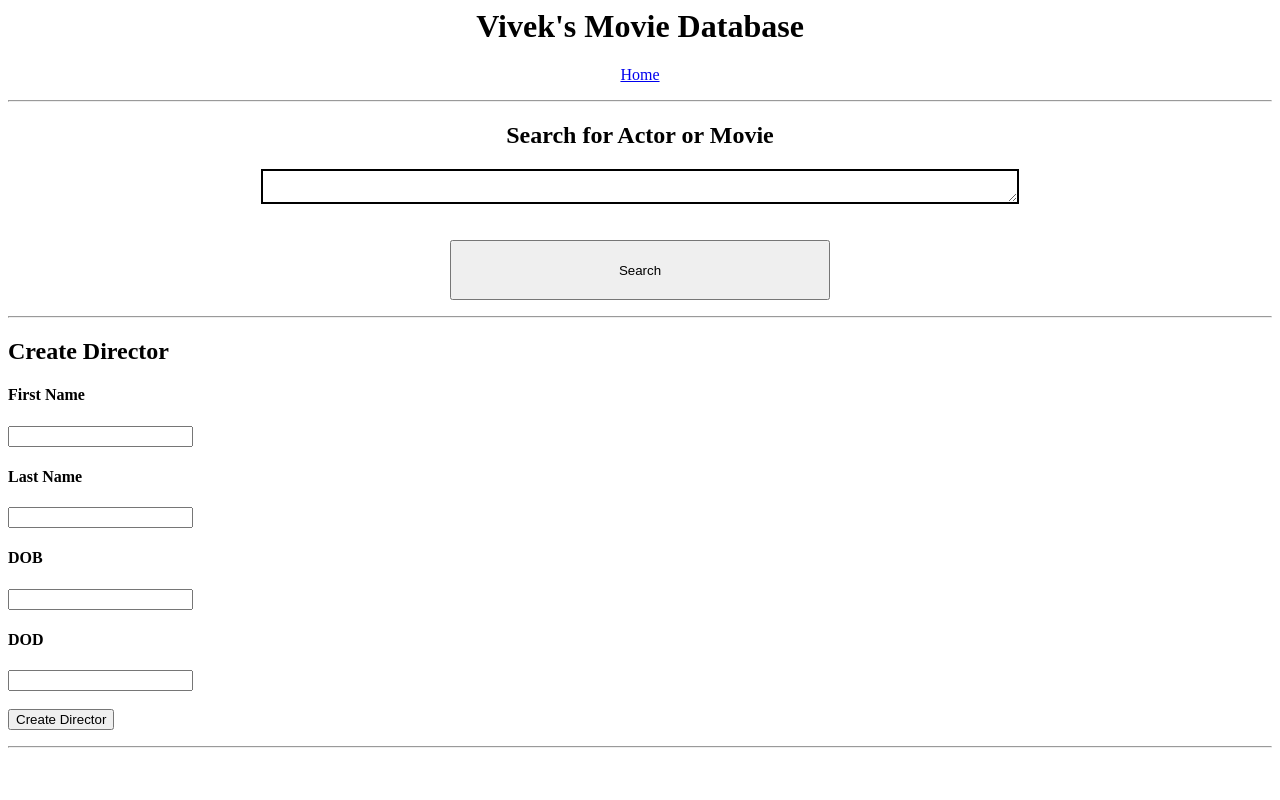
After one commit to vivsiv/database-systems, a PHP site: page /director_form.php in a window 1280 px wide. The commit adds this page. Run offline with PHP 8.4, Linux system fonts and the light colour scheme.

Commit message:
styling header/submit id fixes

```diff
--- a/P1C/www/assets/style.css
+++ b/P1C/www/assets/style.css
@@ -5,22 +5,25 @@
 .header_link {
 	text-align: center;
 }
-
-#search_select {
-	width:25%;
-	vertical-align: middle;
-	float:left;
-	margin-right:10px;
+#search_header {
+	text-align: center;
 }
 
 #search {
 	width:60%;
-	height:50px;
+	height:35px;
+	display: block;
+	margin-left: auto;
+	margin-right: auto;
 	border: 2px solid black;
 	font-size: 13pt;
+	text-align: center;
 }
 
-#submit {
-	width: 35%;
+#search_submit {
+	display: block;
+	margin-left: auto;
+	margin-right: auto;
+	width: 30%;
 	height: 60px;
 }
--- /dev/null
+++ b/P1C/www/director_form.php
@@ -0,0 +1,18 @@
+<?php include 'header.php' ?>
+<body>
+	<h2>Create Director</h2>
+	<form id="create_director_form" action='create_director.php' method='GET'>
+		<input name="create_director" type="hidden" value="true"/>
+		<h4>First Name</h4>
+		<input type="text" name="first"/>
+		<h4>Last Name</h4>
+		<input type="text" name="last"/>
+		<h4>DOB</h4>
+		<input type="text" name="dob"/>
+		<h4>DOD</h4>
+		<input type="text" name="dod"/>
+		<br/><br/>
+		<input type='submit' value='Create Director'/>
+	</form>
+	<hr/>
+</body>
--- a/P1C/www/header.php
+++ b/P1C/www/header.php
@@ -4,11 +4,11 @@
 	<p class='header_link'><a href="index.php">Home</a></p>
 	<hr/>
 
-	<h2>Search for Actor or Movie</h2>
+	<h2 id='search_header'>Search for Actor or Movie</h2>
 	<form id="search_form" action='search.php' method='GET'>
 		<textarea id='search' name='search'></textarea>
 		<br/><br/>
-		<input id='submit' type='submit' value='Search'/>
+		<input id='search_submit' type='submit' value='Search'/>
 	</form>
 	<hr/>
 </head>
--- a/P1C/www/movie_actor_form.php
+++ b/P1C/www/movie_actor_form.php
@@ -32,7 +32,7 @@
 		print "<h4>Role</h4>";
 		print "<textarea type='text' name='role'></textarea>";
 		print "<br/><br/>";
-		print "<input id='submit' type='submit' value='Add Movie'/>";
+		print "<input type='submit' value='Add Movie'/>";
 	}
 ?>
 </form>
--- a/P1C/www/movie_director_form.php
+++ b/P1C/www/movie_director_form.php
@@ -21,7 +21,7 @@
 		print "<h4>Director Name (First and Last)</h4>";
 		print "<input type='text' name='director_name'/>";
 		print "<br/><br/>";
-		print "<input id='submit' type='submit' value='Add Director'/>";
+		print "<input type='submit' value='Add Director'/>";
 	}
 	else {
 		$director_id = $_GET['director_id'];
@@ -29,7 +29,7 @@
 		print "<h4>Movie Title</h4>";
 		print "<input type='text' name='movie_title'/>";
 		print "<br/><br/>";
-		print "<input id='submit' type='submit' value='Add Movie'/>";
+		print "<input type='submit' value='Add Movie'/>";
 	}
 ?>
 </form>
--- a/P1C/www/review_form.php
+++ b/P1C/www/review_form.php
@@ -13,6 +13,6 @@
 	<h4>Comment</h4>
 	<textarea type="text" name="comment"></textarea>
 	<br/><br/>
-	<input id='submit' type='submit' value='Create Review'/>
+	<input type='submit' value='Create Review'/>
 </form>
 <?php print "<body>"; ?>
--- a/P1C/www/search.php
+++ b/P1C/www/search.php
@@ -28,14 +28,13 @@
 		$actors = run_query($actor_query, $db_connection);
 
 		print "<p>Movie Results (" . mysql_num_rows($movies) . ")</p>";
-		print "<br/>";
 		print "<ul>";
 		while ($movie_row = mysql_fetch_array($movies, MYSQL_ASSOC)){
 			$movie_link = sprintf("movie.php?movie_id=%d", $movie_row['id']);
 			printf("<li><a href='%s'>%s</a></li>", $movie_link, $movie_row["title"]);
 		}
 		print "</ul>";
-		print "<br/><br/>";
+		print "<br/>";
 		print "<p>Actor Results (" . mysql_num_rows($actors) . ")</p>";
 		print "<ul>";
 		while ($actor_row = mysql_fetch_array($actors, MYSQL_ASSOC)){
```
Also changed, not shown: P1C/www/actor_form.php (added, +20 -0 lines), P1C/www/index.php (+5 -38 lines), P1C/www/movie_form.php (added, +17 -0 lines).
